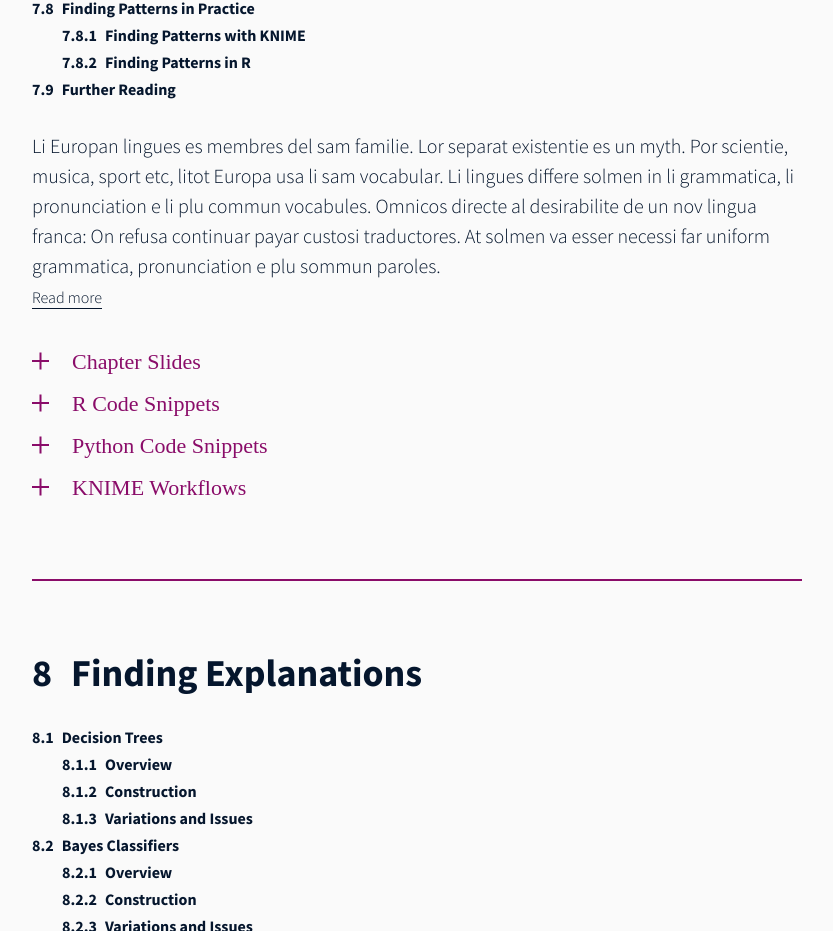
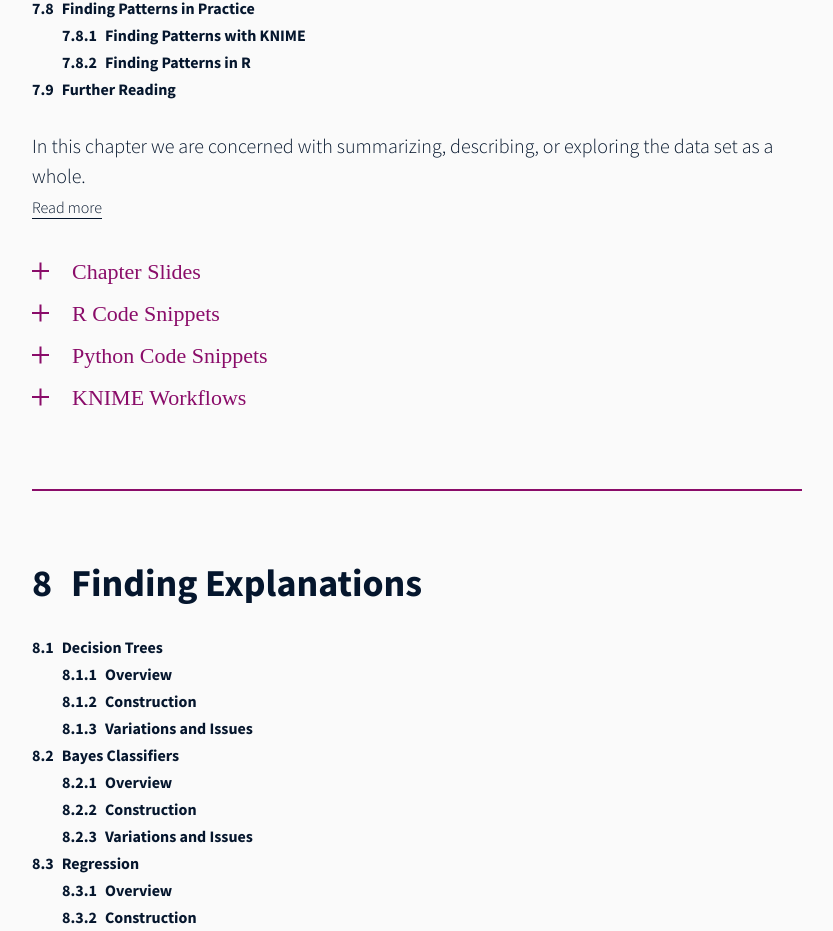
Before and after one commit to sathayas/GuideIDSWeb, a website: page contents-and-teaching-material.html in a window 1280 px wide. Shown: the part 6054-6985 px from the top of the page, without its empty margins (423-1256 px from the left). Drawn offline with nearby package versions, Linux system fonts and the light colour scheme; a web font is replaced by a local one.

Commit message:
Added chapter abstract for Chapter 7 -- single paragraph, with 1st sentence as the teaser;   added links to KNIME workflows

```diff
--- a/contents-and-teaching-material.html
+++ b/contents-and-teaching-material.html
@@ -810,9 +810,24 @@
 										</li>
 										<li>7.9&#8194;Further Reading</li>
 									</ol>
-									<p>Li Europan lingues es membres del sam familie. Lor separat existentie es un myth. Por scientie, musica, sport etc, litot Europa usa li sam vocabular. Li lingues differe solmen in li grammatica, li pronunciation e li plu commun vocabules. Omnicos directe al desirabilite de un nov lingua franca: On refusa continuar payar custosi traductores. At solmen va esser necessi far uniform grammatica, pronunciation e plu sommun paroles.</p>
+									<p>In this chapter we are concerned with summarizing, describing, or exploring the
+										 data set as a whole. </p>
 									<div id="chapter-7-abstract" class="content__more">
-										<p>Li Europan lingues es membres del sam familie. Lor separat existentie es un myth. Por scientie, musica, sport etc, litot Europa usa li sam vocabular. Li lingues differe solmen in li grammatica, li pronunciation e li plu commun vocabules. Omnicos directe al desirabilite de un nov lingua franca: On refusa continuar payar custosi traductores. At solmen va esser necessi far uniform grammatica, pronunciation e plu sommun paroles. Ma quande lingues coalesce, li grammatica del resultant lingue es plu simplic e regulari quam ti del coalescent lingues. Li nov lingua franca va esser plu simplic e regulari quam li existent Europan lingues. It va esser tam simplic quam Occidental in fact, it va esser Occidental. A un Angleso it va semblar un simplificat Angles, quam un skeptic Cambridge amico dit me que Occidental es.Li Europan lingues es membres del sam familie. Lor separat existentie es un myth. <a href="#">Test Link</a> Por scientie, musica, sport etc, litot Europa usa li sam vocabular. Li lingues differe solmen in li grammatica, li pronunciation e li plu commun vocabules. Omnicos directe al desirabilite de un nov lingua franca: On refusa continuar payar custosi traductores. At solmen va esser necessi far uniform grammatica, pronunciation e plu sommun paroles. </p>
+										<p>We do not (yet) concentrate on a particular target attribute,
+											 which will be the focus of Chaps. 8 and 9. Compact and informative representations
+											 of (possibly only parts of) the data set stimulate the data understanding phase
+											 and are extremely helpful when exploring the data. While a table with mean and
+											 standard deviation for all fields also summarizes the data somehow, such a representation
+											 would miss any interaction between the variables. Investigating two fields
+											 in a scatter plot and examining their correlation coefficients could reveal linear dependencies
+											 among two variables, but what if more variables are involved, and the
+											 dependency is restricted to a certain part of the data only? We will review several
+											 techniques that try to group or organize the data intelligently, so that the individual
+											 parts are meaningful or interesting by themselves. For the purpose of getting a quick
+											 impression of the methods we will address in this section, consider a data set of car
+											 offers from an internet platform. A number of interactions and dependencies, well
+											 known to everyone who has actively searched for a car, can be found in such a data
+											 set.</p>
 									</div>
 									<button data-toggle="#chapter-7-abstract" class="content__toggle" aria-label="Toggle"><span class="toggle__label" data-toggle-collapse="Show less" data-toggle-expand="Read more">Read more</span></button>
 								</div>
@@ -908,15 +923,27 @@
 									<div id="chapter-7-workflows" class="material__more">
 										<ul class="material__links">
 											<li>
-												<a class="link" href="https://hub.knime.com" target="_blank">
+												<a class="link" href="https://hub.knime.com/rs/spaces/Data%20Science%20Guide/latest/Workflows/Chapter7/01_HierarchicalClustering" target="_blank">
 													<span class="link__icon"><img class="svg" src="assets/img/workflow.svg" /></span>
-													<span class="link__label">Workflow Title 1</span>
-												</a>
-											</li>
-											<li>
-												<a class="link" href="https://hub.knime.com" target="_blank">
+													<span class="link__label">Hierarchical Clustering</span>
+												</a>
+											</li>
+											<li>
+												<a class="link" href="https://hub.knime.com/rs/spaces/Data%20Science%20Guide/latest/Workflows/Chapter7/02_kMeans" target="_blank">
 													<span class="link__icon"><img class="svg" src="assets/img/workflow.svg" /></span>
-													<span class="link__label">Workflow Title 2</span>
+													<span class="link__label">Clustering with k-Means</span>
+												</a>
+											</li>
+											<li>
+												<a class="link" href="https://hub.knime.com/rs/spaces/Data%20Science%20Guide/latest/Workflows/Chapter7/03_DBSCAN" target="_blank">
+													<span class="link__icon"><img class="svg" src="assets/img/workflow.svg" /></span>
+													<span class="link__label">Clustering with DBSCAN</span>
+												</a>
+											</li>
+											<li>
+												<a class="link" href="https://hub.knime.com/rs/spaces/Data%20Science%20Guide/latest/Workflows/Chapter7/04_Association_Rules_for_MarketBasketAnalysis" target="_blank">
+													<span class="link__icon"><img class="svg" src="assets/img/workflow.svg" /></span>
+													<span class="link__label">Market Basket Analysis: Building Association Rules</span>
 												</a>
 											</li>
 										</ul>
```
